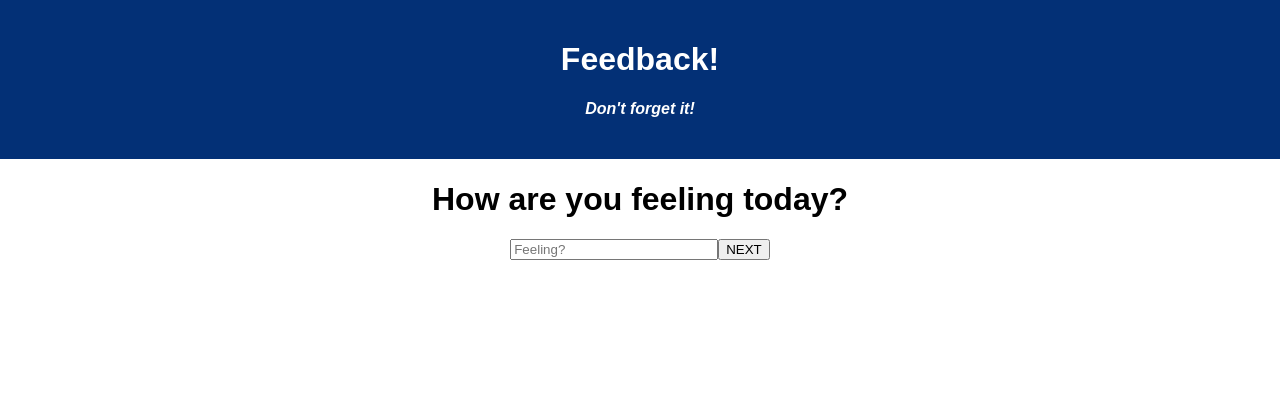
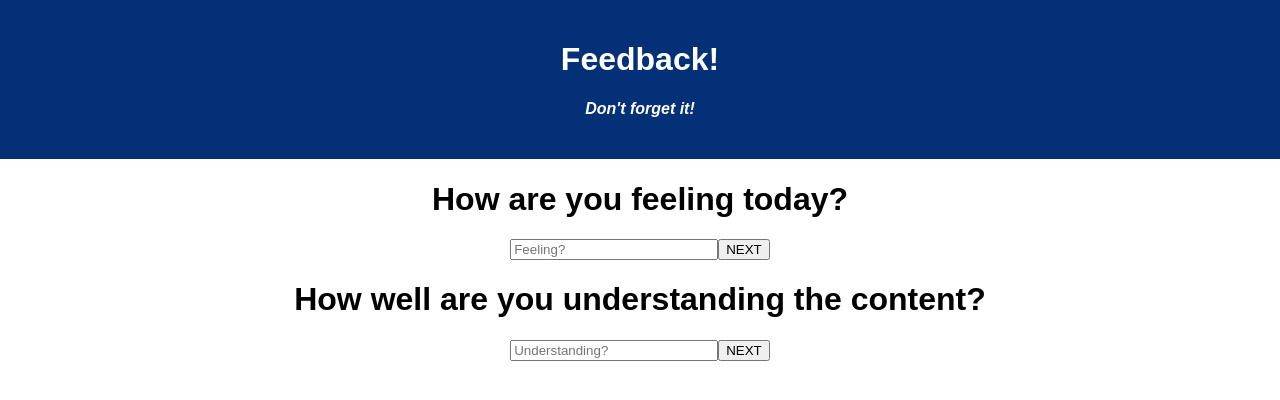
Before and after one commit to dillonbaxendell/weekend-redux-feedback-loop, a React (Create React App) app: page /#/feeling in a window 1280 px wide. Shown: the top 400 px of the page. Built offline with nearby package versions, Linux system fonts and the light colour scheme.

Commit message:
understanding created and accessing state variable

```diff
--- a/src/components/FeedbackForm/FeedbackForm.jsx
+++ b/src/components/FeedbackForm/FeedbackForm.jsx
@@ -7,6 +7,7 @@ import { useState } from 'react';
 //Import components
 import Welcome from '../Welcome/Welcome';
 import Feeling from '../Feeling/Feeling';
+import Understanding from '../Understanding/Understanding';
 import Admin from '../Admin/Admin';
 import Review from '../Review/Review';
 
@@ -23,13 +24,12 @@ function FeedbackForm () {
     const [support, setSupport] = useState('');
     const [comments, setComments] = useState('');
 
-    console.log(feeling);
 
     //FUNCTION handleSubmit
     const handleSubmit = (event) => {
         event.preventDefault();
 
-        console.log('Adding feedback', )
+        console.log('Adding feedback', );
     }
 
     return (
@@ -43,7 +43,9 @@ function FeedbackForm () {
        <Route path="/feeling">
          <Feeling feeling={feeling} setFeeling={setFeeling}/>
        </Route>
-
+        <Router>
+            <Understanding understanding={understanding} setUnderstanding={setUnderstanding}/>
+        </Router>
 
       <Route path="/review">
         <Review />
--- /dev/null
+++ b/src/components/Understanding/Understanding.css
@@ -0,0 +1,3 @@
+#understanding {
+    width: 15em;
+}
--- /dev/null
+++ b/src/components/Understanding/Understanding.jsx
@@ -0,0 +1,33 @@
+//Import CSS
+import "./Understanding.css";
+
+//FUNCTION Understanding
+function Understanding({understanding, setUnderstanding}) {
+  return (
+    <>
+      <div>
+        <h1>How well are you understanding the content?</h1>
+      </div>
+      <div>
+        <input
+          type="number"
+          min="0"
+          max="5"
+          placeholder="Understanding?"
+          id="understanding"
+          value={understanding}
+          onChange={(event) => setUnderstanding(event.target.value)}
+        />
+        <button
+          onClick={() => {
+            history.push("/supported");
+          }}
+        >
+          NEXT
+        </button>
+      </div>
+    </>
+  );
+}
+
+export default Understanding;
```
Also changed, not shown: 1 other file (tests, documents, lock files or other folders).
